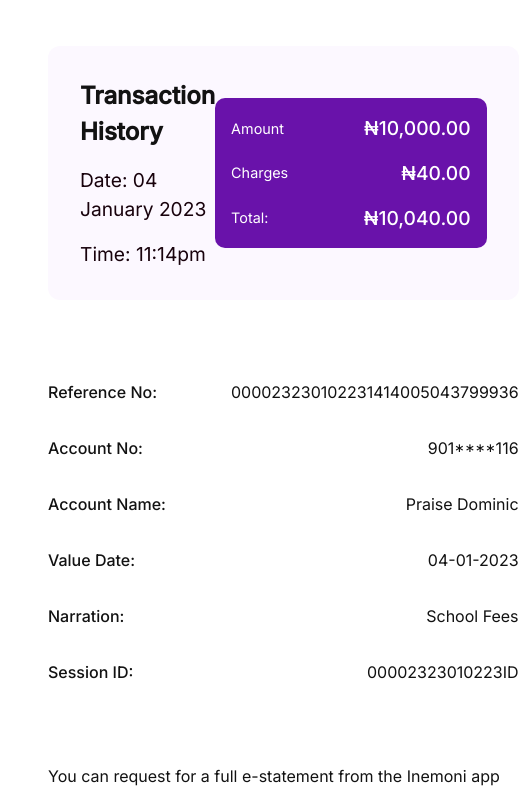
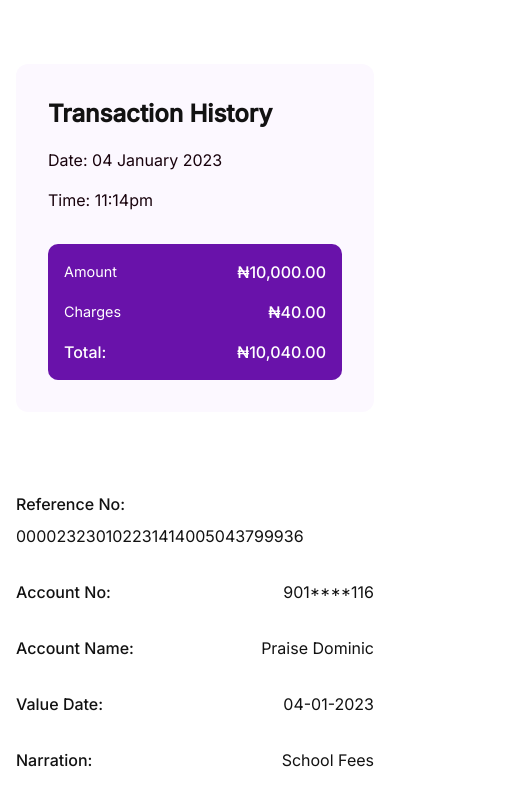
Before and after one commit to detachedsoul/inemoni-email-template, a plain HTML site: page index.html in a window 390 px wide. Shown: the part 130-922 px from the top of the page, 519 px wide, since content can reach past the window. Drawn offline with Linux system fonts and the light colour scheme.

Commit message:
style: made the template responsive

```diff
--- a/assets/css/style.css
+++ b/assets/css/style.css
@@ -9,11 +9,12 @@ body {
     font-family: 'Inter', sans-serif;
     font-size: 100%;
     font-weight: 400;
-    padding: 3rem;
+    padding: 1rem;
     background-color: #ffffff;
     color: #121212;
     align-content: space-between;
-    gap: 10rem;
+    gap: 7rem;
+    word-break: break-word;
 }
 
 body,
@@ -27,8 +28,12 @@ a {
 }
 
 .logo {
-    width: 10rem;
+    width: 7rem;
     height: auto;
+}
+
+.w-full {
+    width: 100%;
 }
 
 .light-text {
@@ -53,6 +58,8 @@ a {
 
 .flex {
     display: flex;
+    flex-wrap: wrap;
+    gap: .5rem 1rem;
 }
 
 .justify-between {
@@ -69,30 +76,71 @@ a {
     padding: 2rem;
 }
 
+.transaction-quick-details > * {
+    width: 100%;
+}
+
 .transaction-date > :not(:last-child),
 .transaction-purple-card > :not(:last-child) {
     margin-bottom: 1rem;
 }
 
-.transaction-date > :not(:first-child),
-.transaction-purple-card > :not(.light-text) {
-    font-size: 1.2rem;
-}
-
 .transaction-purple-card {
     border-radius: 10px;
     padding: 1rem;
+    text-align: right;
 }
 
-.transaction-purple-card > *,
+.transaction-purple-card > * {
+    gap: 1rem;
+}
+
+
 .top-container {
     gap: 5rem;
 }
 
-.transaction-details {
+.transaction-quick-details,
+.transaction-details,
+.header {
     gap: 2rem;
 }
 
 .no-underline {
     text-decoration: none;
 }
+
+@media only screen and (min-width: 640px) {
+    body {
+        padding: 3rem;
+    }
+}
+
+@media only screen and (min-width: 1024px) {
+    body {
+        padding: 3rem;
+    }
+
+    .logo {
+        width: 10rem;
+    }
+
+    .transaction-quick-details>* {
+        width: auto;
+    }
+
+    .transaction-date> :not(:first-child),
+    .transaction-purple-card> :not(.light-text) {
+        font-size: 1.2rem;
+    }
+
+    .transaction-purple-card>* {
+        gap: 5rem;
+    }
+}
+
+@media only screen and (min-width: 1280px) {
+    body {
+        padding: 5rem;
+    }
+}
--- a/index.html
+++ b/index.html
@@ -19,7 +19,7 @@
 
 <body>
     <div class="top-container">
-        <div class="flex justify-between items-center">
+        <div class="flex justify-between items-center header">
             <h1>
                 Transaction History
             </h1>
@@ -64,7 +64,7 @@
                 </div>
 
                 <div class="flex items-center justify-between">
-                    <p class="light-text">
+                    <p class="bold-text">
                         Total:
                     </p>
 
```
